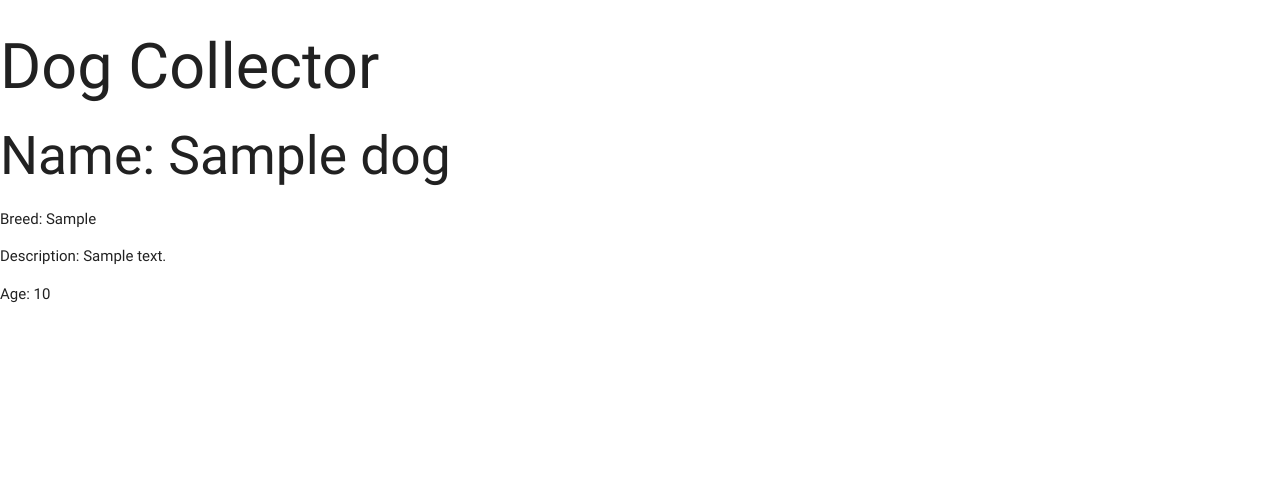
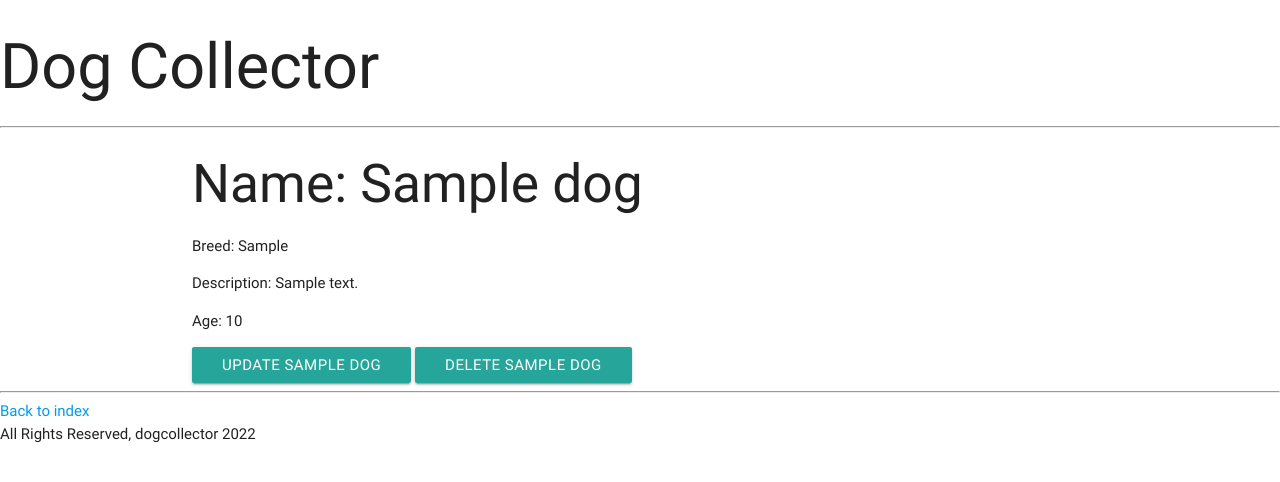
Before and after one commit to sei-ec-remote/Finch_Collector, a Django app: page /dogs/1/ in a window 1280 px wide. Shown: the top 482 px of the page. Run offline with Django 3.2, Linux system fonts and the light colour scheme; tables that the repository leaves empty hold one stand-in row (values such as "Sample post").

Commit message:
update/delete route/show tested/modified

```diff
--- a/dogcollector/main_app/templates/dogs/show.html
+++ b/dogcollector/main_app/templates/dogs/show.html
@@ -1,18 +1,21 @@
 <!-- main_app/templates/cats/show.html -->
+{% extends 'base.html' %}
 {% load static %}
-<!DOCTYPE html>
-<html>
-  <head>
-    <title>Dog Collector</title>
-    <link rel="stylesheet" href="https://cdnjs.cloudflare.com/ajax/libs/materialize/0.100.2/css/materialize.css">
-    <link rel="stylesheet" type="text/css" href="{% static 'style.css' %}">
-  </head>
-  <body>
-    <h1>Dog Collector</h1>
+{% block content %}
+<div class="container">
 
     <h2> Name: {{ dog.name }}</h1>
     <p> Breed: {{ dog.breed }}</p>
     <p> Description: {{ dog.description }}</p>
-    <p> Age: {{ dog.age }}</p>
-  </body>
-</html>
+    {% if dog.age > 0 %}
+    <p>Age: {{ dog.age }}</p>
+  {% else %}
+    <p>Age: puppy</p>
+  {% endif %}
+
+    <a class="btn" href="{% url 'dogs_update' dog.id %}">Update {{ dog.name }}</a>
+    <a class="btn" href="{% url 'dogs_delete' dog.id %}">DELETE {{ dog.name }}</a>
+</div>
+<hr />
+<a href="/dogs/">Back to index</a>
+{% endblock %}
--- a/dogcollector/main_app/templates/main_app/dog_confirm_delete.html
+++ b/dogcollector/main_app/templates/main_app/dog_confirm_delete.html
@@ -7,6 +7,6 @@
 
   <form action="" method="post">
     {% csrf_token %}
-    <input type="submit" value="Yes, delete.">
+    <input class ="btn" type="submit" value="Yes, delete.">
   </form>
 {% endblock %}
```
